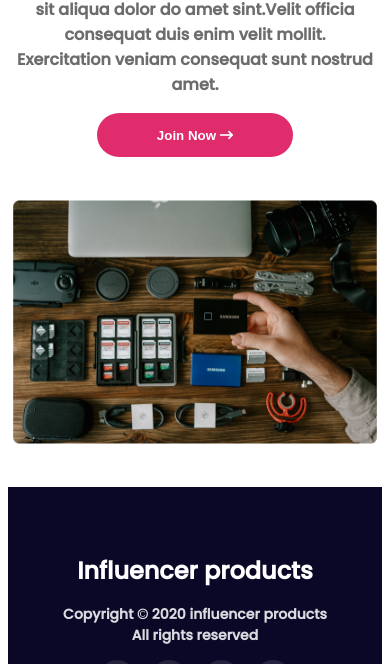
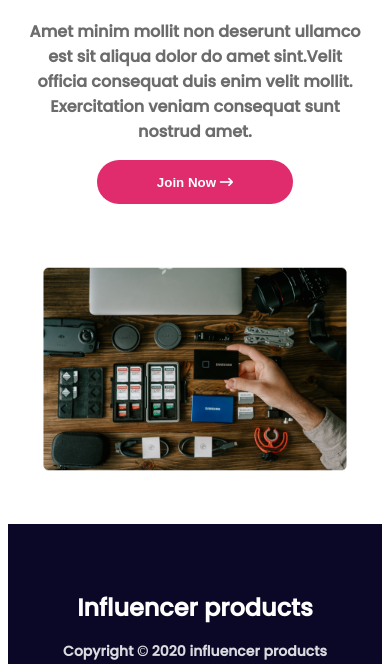
Before and after one commit to Mehedi001/influencer-site, a plain HTML site: page index.html in a window 390 px wide. Shown: the part 6936-7600 px from the top of the page. Drawn offline with Linux system fonts and the light colour scheme.

Commit message:
fix some issue

```diff
--- a/styles/style.css
+++ b/styles/style.css
@@ -320,10 +320,11 @@ hr {
 
     .f-products{
         align-items: center;
+        margin: 20px;
     }
 
     .f-photo {
-        scale: 90%;
+        scale: 75%;
     }
     .sponsored-icon {
         flex-direction: column;
@@ -332,7 +333,8 @@ hr {
         scale: 70%;
     }
     .footer {
-        margin-top: 30px;
+        margin-top: 5px;
+        width: 100%;
     }
 
 
```
